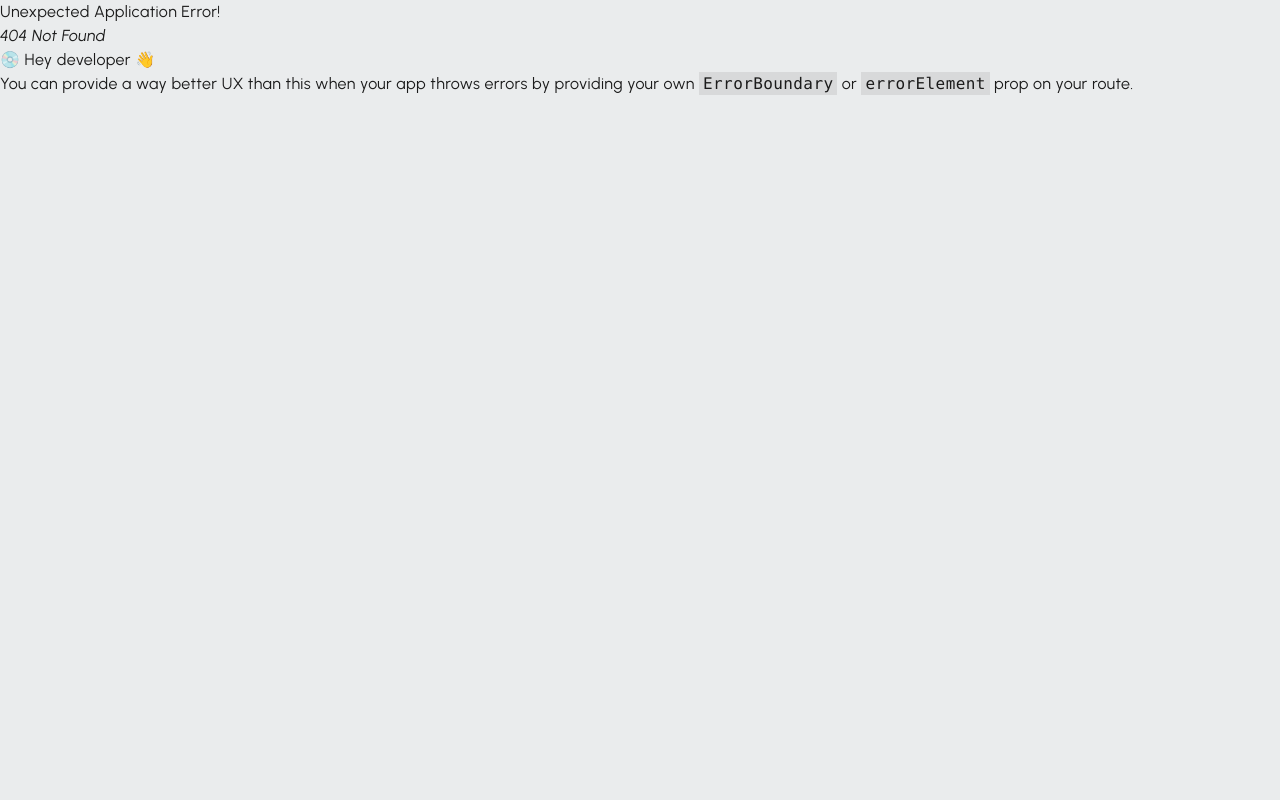
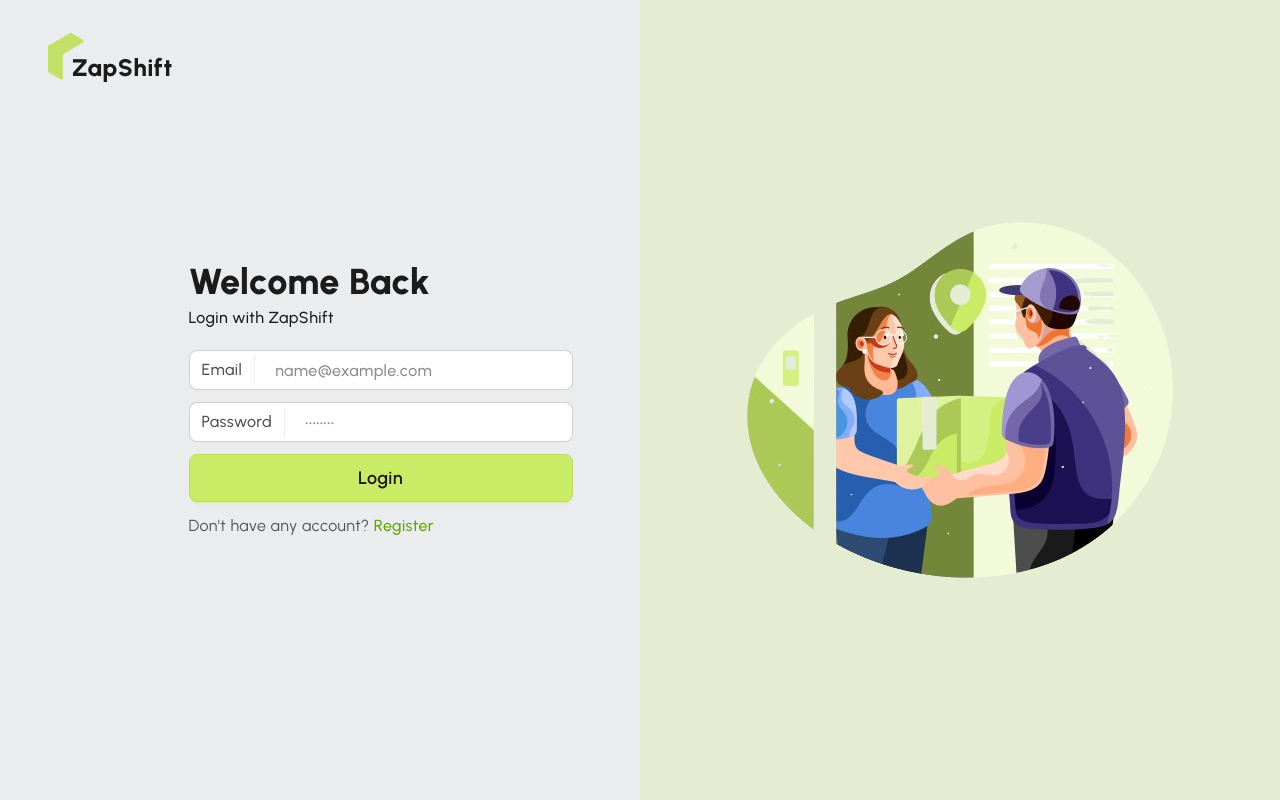
Before and after one commit to ninjaquasar/zapshift-client, a React (Vite) app: page /auth/login in a window 1280 px wide. Before the commit this address had no page. Built offline with nearby package versions, Linux system fonts and the light colour scheme.

Commit message:
feat: design login page ui

```diff
--- a/src/components/root-layout/NavBar.jsx
+++ b/src/components/root-layout/NavBar.jsx
@@ -12,7 +12,7 @@ const NavBar = () => {
 				<Logo />
 				<HorizontalLinks />
 				<div className="nav-buttons flex items-center gap-x-3 text-lg font-semibold">
-					<Link to="/auth/signin">
+					<Link to="/auth/login">
 						<button
 							type="button"
 							className="btn btn-lg btn-outline  text-neutral-800 rounded-lg"
--- a/src/layouts/AuthLayout.jsx
+++ b/src/layouts/AuthLayout.jsx
@@ -4,12 +4,14 @@ import AuthLogo from "../components/shared/AuthLogo";
 
 const AuthLayout = () => {
 	return (
-		<main className="grid grid-cols-5">
-			<div className="col-span-3 px-12 py-8">
+		<main className="grid grid-cols-2">
+			<div className="flex gap-4 px-12 py-8">
 				<AuthLogo />
-				<Outlet />
+				<div className="h-full flex items-center">
+					<Outlet />
+				</div>
 			</div>
-			<div className="col-span-2 min-h-screen h-full bg-primary/20 grid place-items-center">
+			<div className="min-h-screen h-full bg-primary/20 grid place-items-center">
 				<img
 					src={AuthImage}
 					alt="Authentication Image"
--- /dev/null
+++ b/src/pages/Login.jsx
@@ -0,0 +1,63 @@
+import { Link } from "react-router";
+
+const Login = () => {
+	return (
+		<div
+			id="login"
+			className="w-sm space-y-5"
+		>
+			<div
+				id="login-header"
+				className="space-y-1"
+			>
+				<h2 className="text-4xl font-extrabold">Welcome Back</h2>
+				<p className="font-medium">Login with ZapShift</p>
+			</div>
+			<div
+				id="login-body"
+				className="space-y-3"
+			>
+				<form
+					id="login-form"
+					className="space-y-3"
+				>
+					<label className="input w-full font-medium text-[1rem] rounded-lg">
+						<span className="label text-neutral-600">Email</span>
+						<input
+							type="email"
+							name="email"
+							placeholder="name@example.com"
+							required
+						/>
+					</label>
+					<label className="input w-full font-medium text-[1rem] rounded-lg">
+						<span className="label text-neutral-600">Password</span>
+						<input
+							type="password"
+							name="password"
+							placeholder="••••••••"
+							required
+						/>
+					</label>
+					<button
+						type="submit"
+						className="btn btn-lg btn-primary btn-block text-dark rounded-lg"
+					>
+						Login
+					</button>
+				</form>
+				<p className="text-neutral-600">
+					Don't have any account?{" "}
+					<Link
+						to="/auth/register"
+						className="link link-hover font-medium text-lime-600"
+					>
+						Register
+					</Link>
+				</p>
+			</div>
+		</div>
+	);
+};
+
+export default Login;
--- a/src/router/Router.jsx
+++ b/src/router/Router.jsx
@@ -2,6 +2,7 @@ import { createBrowserRouter } from "react-router";
 import RootLayout from "../layouts/RootLayout";
 import Home from "../pages/Home";
 import AuthLayout from "../layouts/AuthLayout";
+import Login from "../pages/Login";
 
 const router = createBrowserRouter([
 	{
@@ -17,7 +18,12 @@ const router = createBrowserRouter([
 	{
 		path: "/",
 		Component: AuthLayout,
-		children: [],
+		children: [
+			{
+				path: "/auth/login",
+				Component: Login,
+			},
+		],
 	},
 ]);
 
```
